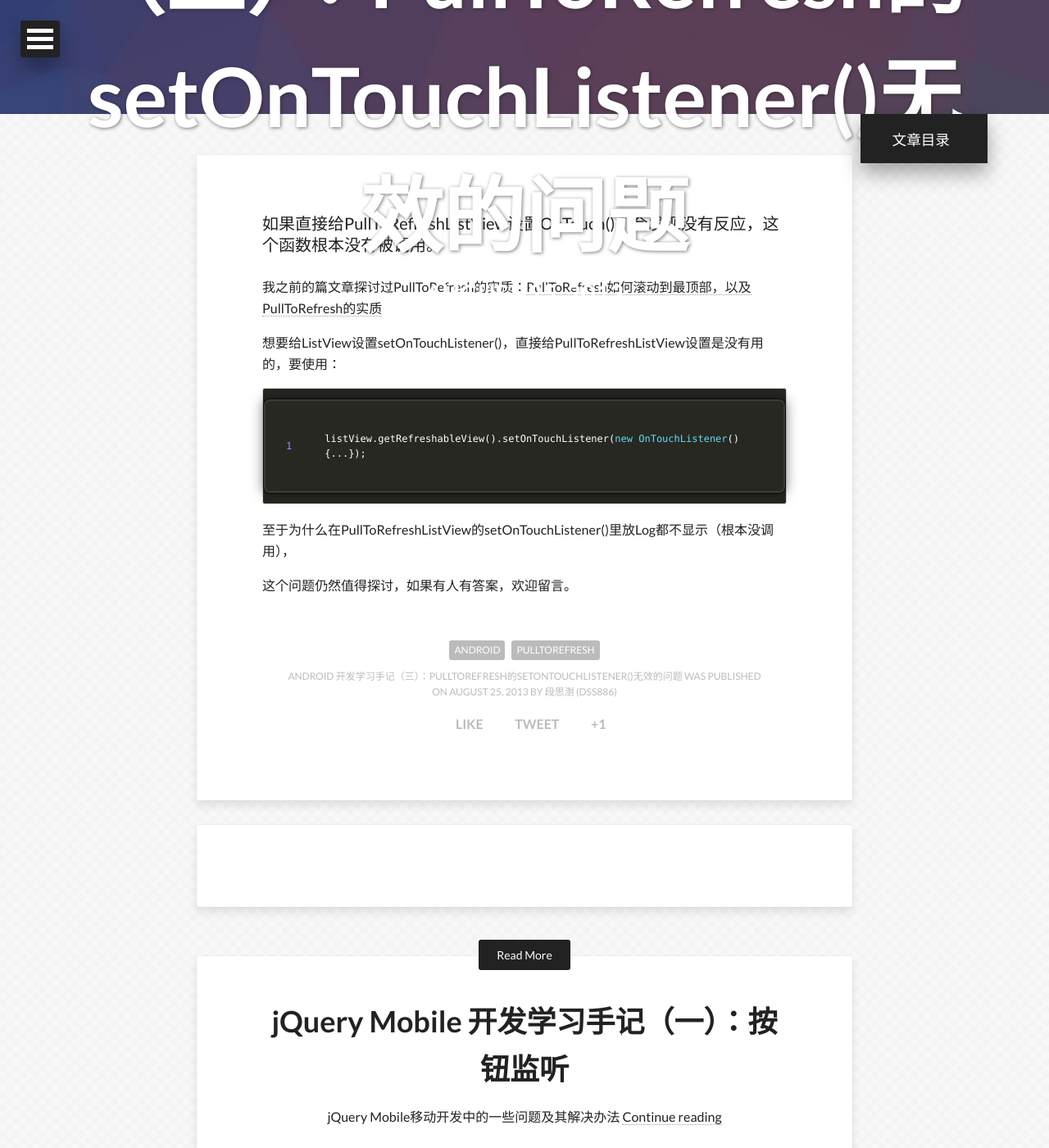
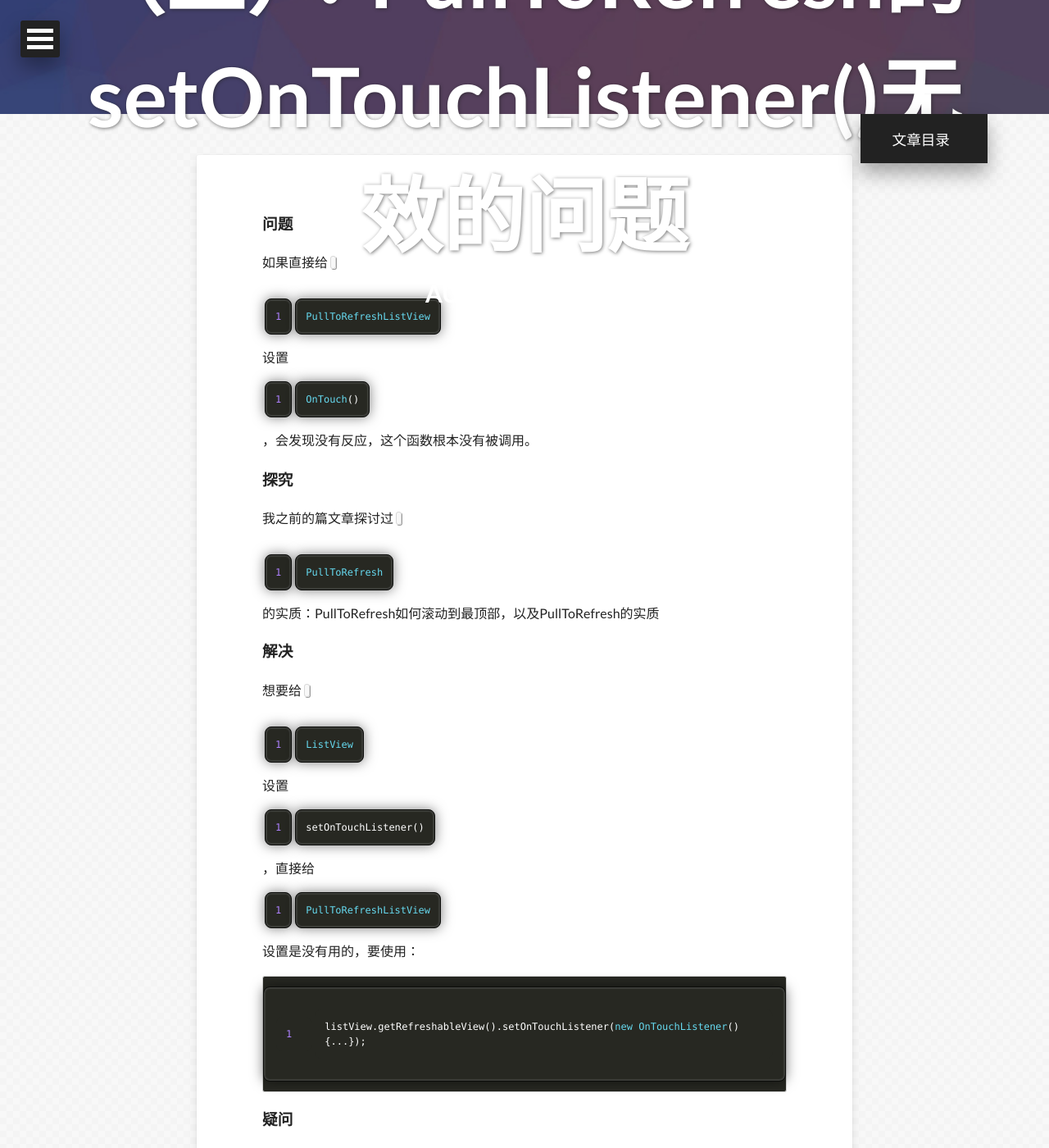
Before and after one commit to heamon7/dss886.github.io, a Jekyll site: the page built from _posts/2013-08-25-Android-开发学习手记（三）：PullToRefresh的setOnTouchListener无效的问题.md, in a window 1280 px wide and 1400 px high, scrolled down 261 px. Shown: the whole window at 82% size. Built offline with Jekyll 4.4.1, drawn with Linux system fonts in a browser that asks for light colours; nearby versions of some CDN libraries; comment, search, counter and statistics services are not loaded; some of the changed text lies outside the part shown.

Commit message:
update posts

```diff
--- a/_posts/2013-08-25-Android-开发学习手记（三）：PullToRefresh的setOnTouchListener无效的问题.md
+++ b/_posts/2013-08-25-Android-开发学习手记（三）：PullToRefresh的setOnTouchListener无效的问题.md
@@ -11,14 +11,24 @@ comments: true
 share: true
 ---
 
-如果直接给PullToRefreshListView设置OnTouch()，会发现没有反应，这个函数根本没有被调用。
+### 问题
 
-我之前的篇文章探讨过PullToRefresh的实质：[PullToRefresh如何滚动到最顶部，以及PullToRefresh的实质](http://www.dss886.com/android/2013/08/25/Android-%E5%BC%80%E5%8F%91%E5%AD%A6%E4%B9%A0%E6%89%8B%E8%AE%B0%EF%BC%88%E4%BA%8C%EF%BC%89%EF%BC%9APullToRefresh%E5%A6%82%E4%BD%95%E6%BB%9A%E5%8A%A8%E5%88%B0%E6%9C%80%E9%A1%B6%E9%83%A8%EF%BC%8C%E4%BB%A5%E5%8F%8APullToRefresh%E7%9A%84%E5%AE%9E%E8%B4%A8/)
+如果直接给`PullToRefreshListView`设置`OnTouch()`，会发现没有反应，这个函数根本没有被调用。
 
-想要给ListView设置setOnTouchListener()，直接给PullToRefreshListView设置是没有用的，要使用：
+### 探究
 
-	listView.getRefreshableView().setOnTouchListener(new OnTouchListener(){...});
+我之前的篇文章探讨过`PullToRefresh`的实质：[PullToRefresh如何滚动到最顶部，以及PullToRefresh的实质](http://www.dss886.com/android/2013/08/25/Android-%E5%BC%80%E5%8F%91%E5%AD%A6%E4%B9%A0%E6%89%8B%E8%AE%B0%EF%BC%88%E4%BA%8C%EF%BC%89%EF%BC%9APullToRefresh%E5%A6%82%E4%BD%95%E6%BB%9A%E5%8A%A8%E5%88%B0%E6%9C%80%E9%A1%B6%E9%83%A8%EF%BC%8C%E4%BB%A5%E5%8F%8APullToRefresh%E7%9A%84%E5%AE%9E%E8%B4%A8/)
 
-至于为什么在PullToRefreshListView的setOnTouchListener()里放Log都不显示（根本没调用），
+### 解决
+
+想要给`ListView`设置`setOnTouchListener()`，直接给`PullToRefreshListView`设置是没有用的，要使用：
+
+~~~java
+listView.getRefreshableView().setOnTouchListener(new OnTouchListener(){...});
+~~~
+
+### 疑问
+
+至于为什么在`PullToRefreshListView`的`setOnTouchListener()`里放Log都不显示（根本没调用），
 
 这个问题仍然值得探讨，如果有人有答案，欢迎留言。
```
Also changed, not shown: _posts/2013-08-25-Android-开发学习手记（一）：更改PullToRefresh的标签.md (+3 -3 lines).
